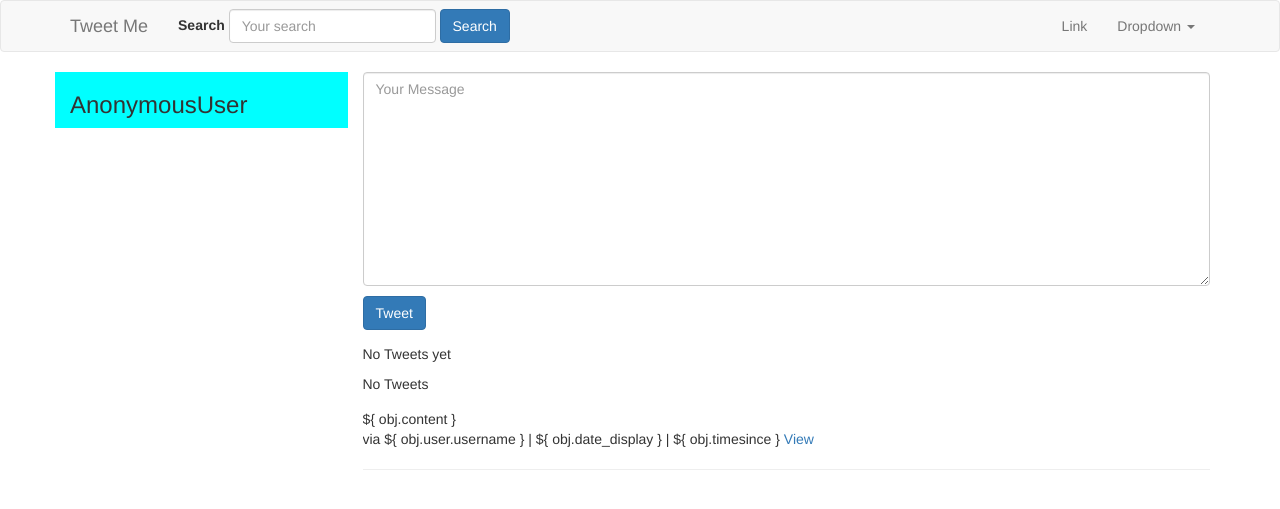
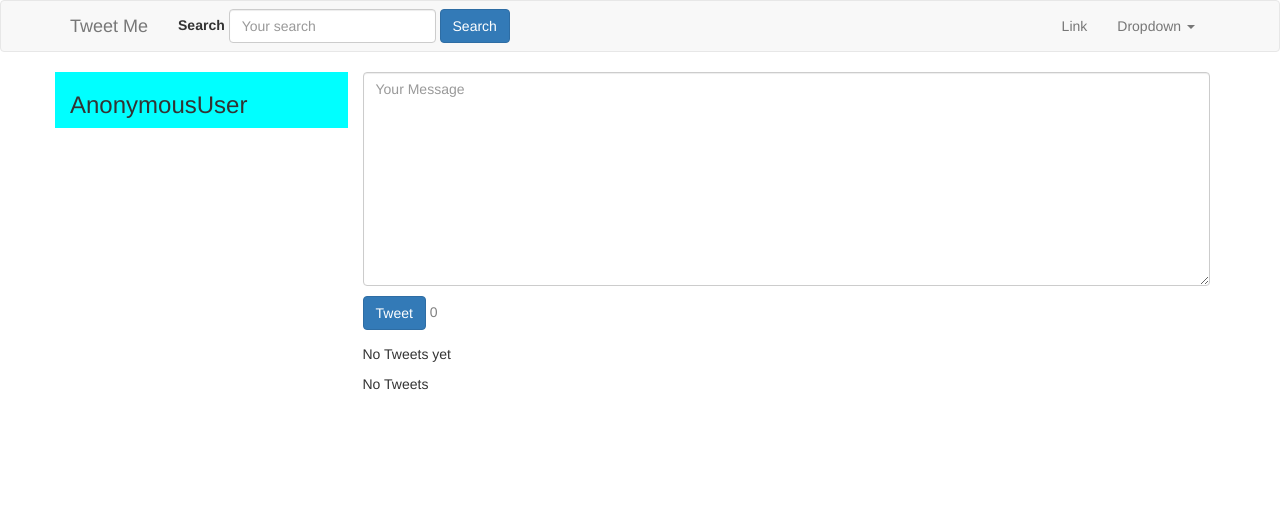
Before and after one commit to sabya14/tweetMe, a Django app: page / in a window 1280 px wide. Shown: the top 509 px of the page. Run offline with Django 3.2, Linux system fonts and the light colour scheme; data that the repository does not hold is empty; some libraries are stand-ins or nearby versions.

Commit message:
Infinite Scroll

```diff
--- a/templates/base.html
+++ b/templates/base.html
@@ -1,17 +1,16 @@
 {% load static %}
-{%  include 'navbar.html' %}
 <head>
     <!-- Latest compiled and minified CSS -->
     <link rel="stylesheet" href=" {% static 'css/bootstrap.min.css' %}">
-
-<title> Tweety {% block title %}{% endblock title %}</title>
+    <title> Tweety {% block title %}{% endblock title %}</title>
 </head>
 <body>
-
-<div class="container">
-    {% block content %} {% endblock content %}
+<div id="app">
+    {%  include 'navbar.html' %}
+    <div class="container">
+        {% block content %} {% endblock content %}
+    </div>
 </div>
-
 <!-- jQuery library -->
 <script src="https://cdnjs.cloudflare.com/ajax/libs/vue/2.0.1/vue.js"></script>
 
--- a/tweetMe/settings/local.py
+++ b/tweetMe/settings/local.py
@@ -133,3 +133,8 @@ STATIC_URL = '/static/'
 STATIC_ROOT = os.path.join(os.path.dirname(BASE_DIR), "static-serve")
 
 CRISPY_TEMPLATE_PACK = 'bootstrap3'
+
+REST_FRAMEWORK = {
+    'DEFAULT_PAGINATION_CLASS': 'rest_framework.pagination.LimitOffsetPagination',
+    'PAGE_SIZE': 10
+}
--- a/tweets/api/serializers.py
+++ b/tweets/api/serializers.py
@@ -2,25 +2,33 @@ from rest_framework import serializers
 from tweets.models import Tweet
 from accounts.serializers import UserProfileSerializer
 from django.contrib.auth.mixins import LoginRequiredMixin
+from django.utils.timesince import timesince
 
-
-class TweetSerializer(serializers.ModelSerializer, LoginRequiredMixin):
-    user = UserProfileSerializer(many=False)
-
+class TweetSerializer(serializers.ModelSerializer,):
+    user = UserProfileSerializer(read_only=True)
+    date_display = serializers.SerializerMethodField()
+    timesince = serializers.SerializerMethodField()
     class Meta:
         model = Tweet
         fields = (
             'user',
             'content',
-            'updated',
+            'timesince',
+            'date_display',
             'timestamp'
 
         )
+    def get_date_display(self,obj):
+        return obj.timestamp.strftime("%c")
+    def get_timesince(self,obj):
+        return timesince(obj.timestamp) +'ago'
+class TweetCreateSerializer(serializers.ModelSerializer, LoginRequiredMixin):
+    user = UserProfileSerializer(read_only=True)
 
-class TweetCreateSerializer(serializers.ModelSerializer, LoginRequiredMixin):
     class Meta:
         model = Tweet
         fields = (
+            'id',
             'user',
             'content',
         )
--- a/tweets/api/urls.py
+++ b/tweets/api/urls.py
@@ -1,9 +1,10 @@
 from django.conf.urls import url
-from .views import TweetList,TweetRetrieveUpdateDestroy,TweetCreate
+from .views import TweetList,TweetRetrieveUpdateDestroy,TweetCreate,TweetSingle
 from django.views.generic import RedirectView
 urlpatterns = [
 
     url(r'^$', TweetList.as_view(), name='list'),
+    url(r'^single/(?P<pk>\d+)/$', TweetSingle.as_view(), name='single'),
     # url(r'^search/$', TweetListView.as_view(), name='list'),
     url(r'^create/$', TweetCreate.as_view(), name='tweet-api:create'),
     # url(r'^(?P<pk>\d+)/$', TweetDetailView.as_view(), name='detail'),
--- a/tweets/api/views.py
+++ b/tweets/api/views.py
@@ -2,10 +2,11 @@ from rest_framework import generics
 from tweets.models import Tweet
 from .serializers import TweetSerializer,TweetCreateSerializer
 from django.db.models  import Q
-
+from rest_framework import permissions
 
 class TweetList(generics.ListCreateAPIView):
     serializer_class = TweetSerializer
+    permission_classes = [permissions.IsAuthenticated]
 
     def get_queryset(self,*args,**kwargs):
         qs = Tweet.objects.all()
@@ -18,6 +19,18 @@ class TweetList(generics.ListCreateAPIView):
             # return HttpResponseRedirect(q.get_absolute_url())
         return qs
 
+class TweetSingle(generics.RetrieveAPIView):
+    serializer_class = TweetSerializer
+    permission_classes = [permissions.IsAuthenticated]
+
+    def get_queryset(self, *args, **kwargs):
+        qs = Tweet.objects.all()
+        return qs
+
+
+
+
+
 
 class TweetCreate(generics.CreateAPIView):
     serializer_class = TweetCreateSerializer
--- a/tweets/models.py
+++ b/tweets/models.py
@@ -21,3 +21,6 @@ class Tweet(models.Model):
         if content =='****':
             raise ValidationError("Cannot be four stars")
         return content
+
+    class Meta:
+        ordering = ['-timestamp','content']
--- a/tweets/templates/tweets/form.html
+++ b/tweets/templates/tweets/form.html
@@ -2,7 +2,10 @@
 <form action="/tweets/create/ " method="post">
     <p>
         <input type='hidden' name='csrfmiddlewaretoken' value='s0jLiTANZIsj76HZmOqApWEda96k1joC68G3aq2kPj1SRoJlgeId9stKmf2ZN7wH' />
-        <textarea v-model="content" name="content" rows="10" id="id_content" placeholder="Your Message" required cols="40" class="form-control"></textarea>
+        <textarea id ="content-area" v-model="content"  name="content" rows="10" id="id_content" placeholder="Your Message" required cols="40" class="form-control"></textarea>
     </p>
     <input @click="postTweet" type="submit" class="btn btn-primary" value="Tweet" />
+    <span v-if="count<140" style="color:grey">  ${count}</span>
+    <span v-if="count==140" style="color:yellow">  ${count}</span>
+    <span v-if="count>140" style="color:red">  ${count}</span>
 </form>
--- a/tweets/templates/tweets/search_form.html
+++ b/tweets/templates/tweets/search_form.html
@@ -1,8 +1,7 @@
-{%  load crispy_forms_tags %}
 <form method="get" action="{% url "tweet:list" %}" class="navbar-form navbar-left">
     <div class="form-group">
         <label for="q">Search</label>
-        <input class="form-control"type="text" name="q" placeholder="Your search" value="{{ request.GET.q }}"/>
-        <input type="submit" class="btn btn-primary" value="Search">
+        <input class="form-control" id="search_form" type="text" v-model="searchq" v-on:keyup="searchAuto" name="q"  placeholder="Your search" />
+        <input @click="searchTweet" type="submit" class="btn btn-primary" value="Search">
     </div>
 </form>
--- a/tweets/templates/tweets/tweet_list.html
+++ b/tweets/templates/tweets/tweet_list.html
@@ -36,6 +36,11 @@
         var config = {
             headers: {'X-CSRFToken': csrftoken}
         };
+
+        function pageBottom() {
+            var result = false
+
+        }
         var newDate = new Date();
         var vm =  new Vue({
             router,
@@ -45,13 +50,14 @@
                 query:'',
                 content:'',
                 searchq:'',
-                lastTime: Date.now()
+                lastTime: Date.now(),
+                nextURL:'',
+
             },
             computed: {
                 count : function () {
                     return this.content.length
                 },
-
 
 
             },
@@ -69,13 +75,7 @@
                         },
                         method: 'GET',
                         success: function (data) {
-                            $.each(data, function (key, value) {
-                                var tweetkey = key
-                                var tweetUser = value.user
-                                var tweetContent = value.content
-
-                            })
-                            vm.tweets = data;
+                            vm.tweets = data.results;
                             vm.query = q
                         },
                         error: function (data) {
@@ -92,19 +92,15 @@
                             'username' : '{{ request.user }}',
                             'content' : content
                         },config) .then(function(response){
-
+                        console.log(response.data.id)
                         $.ajax({
-                            url: '/tweets/api/',
+                            url: '/tweets/api/?q=',
                             method: 'GET',
                             success: function (data) {
-                                $.each(data, function (key, value) {
-                                    var tweetkey = key
-                                    var tweetUser = value.user
-                                    var tweetContent = value.content
-
-                                })
-                                vm.tweets = data;
+                                console.log(data)
+                                vm.tweets =(data.results);
                                 vm.query = q
+                                vm.nextURL = data.next
                             },
                             error: function (data) {
                                 console.log('error')
@@ -117,30 +113,50 @@
             },
             delimiters:  ['${', '}'],
             mounted: function() {
+
                 q = this.$route.query.q
-                if (this.$route.query.q ==null)
+                if (this.$route.query.q == null)
                     q = ''
-
                 $.ajax({
                     url: '/tweets/api/?q=',
                     data: {
-                        'q':q
+                        'q': q
                     },
                     method: 'GET',
                     success: function (data) {
-                        $.each(data, function (key, value) {
-                            var tweetkey = key
-                            var tweetUser = value.user
-                            var tweetContent = value.content
+                        vm.tweets = data.results;
+                        vm.query = q;
+                        vm.nextURL = data.next;
 
-                        })
-                        vm.tweets = data;
-                        vm.query = q
                     },
                     error: function (data) {
                         console.log('error')
                     }
                 })
+                $(window ).scroll(function() {
+                    if(vm.nextURL!='/tweets/api/?q=') {
+                        if ($(window).scrollTop() + $(window)[0].innerHeight == ($(window).height())) {
+                            console.log(vm.nextURL)
+                            $.ajax({
+                                url: vm.nextURL,
+                                method: 'GET',
+                                success: function (data) {
+                                    vm.tweets = vm.tweets.concat(data.results);
+                                    console.log(vm.tweets.length);
+                                    if (data.next != null)
+                                        vm.nextURL = data.next;
+                                    else
+                                        vm.nextURL = '/tweets/api/?q='
+                                },
+                                error: function (data) {
+                                    console.log('error')
+                                }
+                            });
+                        }
+                    }
+                });
+
+
             },
 
         });
@@ -149,15 +165,17 @@
 
 {% endblock script %}
 {% block content %}
-    <div >
+    <div id="main-div">
         <div class="row">
             <div class="col-sm-3" style="background-color: cyan">
                 <h3>{{ request.user }}</h3>
             </div>
 
-            <div class="col-sm-9">
+            <div class="col-sm-9" id="secn_div">
                 {%  if not request.GET.q %}
+                    <span v-if="searchq == ''">
                     {% include 'tweets/form.html' with form=create_form action_url=create_url btn_title='Tweet' %}
+                    </span>
                     <span v-if="searchq == ''">
                         <p v-if="!tweets.length">No Tweets yet </p>
                     </span>
```
Also changed, not shown: tweetMe/settings/base.py (line endings or trailing spaces).
